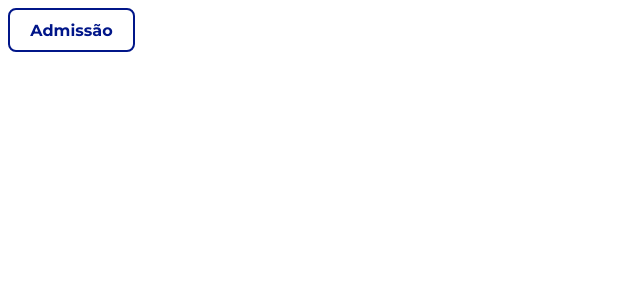
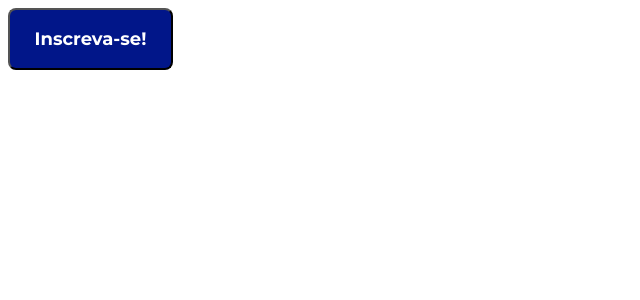
Before and after one commit to M1409/proposta-germinare, a React (Create React App) app: page / in a window 1280 px wide. Shown: the top 300 px of the page, without its empty margins (0-640 px from the left). Built offline with nearby package versions, Linux system fonts and the light colour scheme.

Commit message:
feat/germinare/button filled

```diff
--- a/src/App.tsx
+++ b/src/App.tsx
@@ -5,7 +5,7 @@ import Button from './components/Button/Button';
 function App() {
   return (
     <div className="App">
-      <Button content='Admissão'/>
+      <Button content='Inscreva-se!'/>
 
     </div>
   );
--- a/src/components/Button/Button.tsx
+++ b/src/components/Button/Button.tsx
@@ -10,7 +10,7 @@ export default function Button({content,...props}:ButtonProps){
 
 
     return (
-        <button  {...props} className='button-outlined'>
+        <button  {...props} className='button-filled'>
             {content}
         </button>
     )
--- a/src/components/Button/style.scss
+++ b/src/components/Button/style.scss
@@ -1,13 +1,25 @@
+button {
+    font-family: 'Montserrat', sans-serif;
+    font-weight: 700;
+    text-align: center;
+    cursor: pointer;
+}
+
 .button-outlined {
     background: #FFFFFF;
     border: 2.5px solid #011689;
     border-radius: 8px;
     width: 127px;
     height: 44px;
-    font-family: 'Montserrat', sans-serif;
     color: #011689;
-    font-weight: 700;
     font-size: 16px;
-    text-align: center;
-    cursor: pointer;
 }
+
+.button-filled {
+    background: #011689;
+    border-radius: 8px;
+    width: 165px;
+    height: 62px;
+    font-size: 18px;
+    color: #FFFFFF;
+}
```
